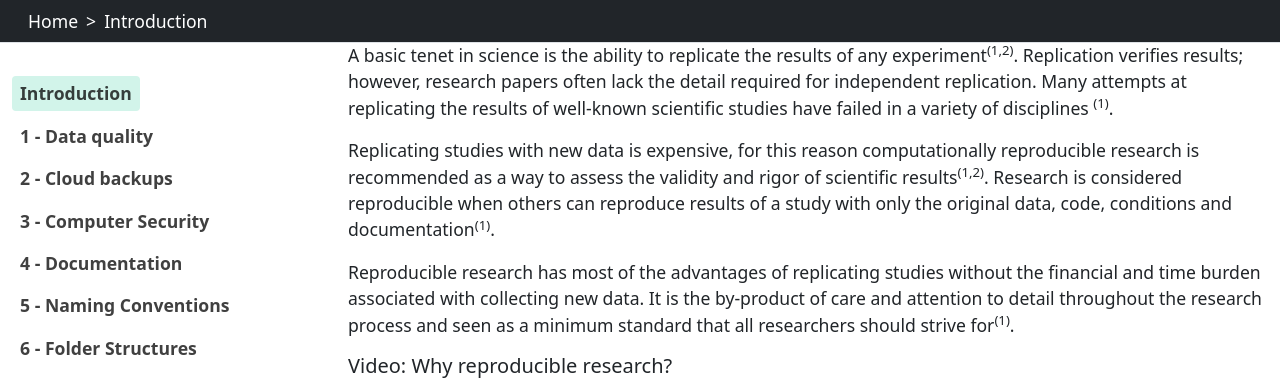
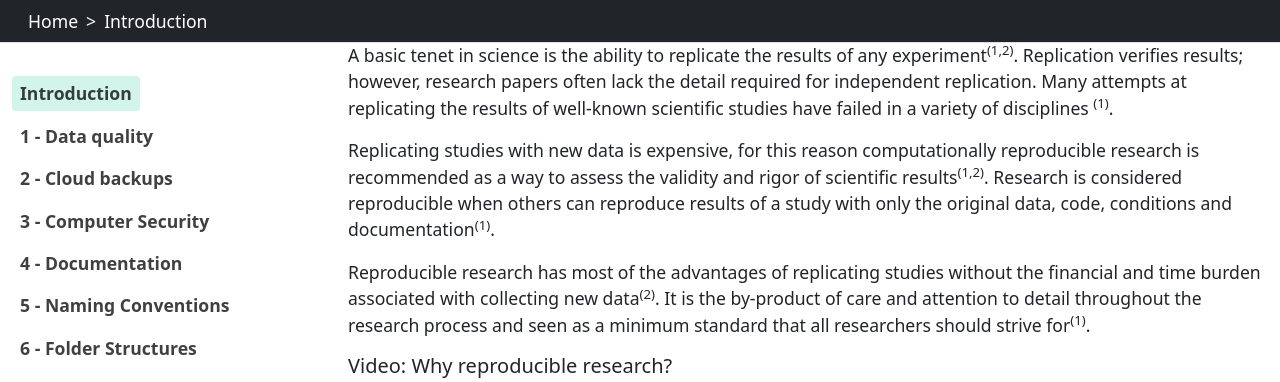
Before and after one commit to guereslib/ten-reproducible-research-things, a Jekyll site: the page built from content/00-intro.md, in a window 1280 px wide and 900 px high, scrolled down 307 px, cut to the strip 0-382 px from the top of the window. Built offline with Jekyll 4.4.1, drawn with Linux system fonts in a browser that asks for light colours.

Commit message:
Update 00-intro.md

```diff
--- a/content/00-intro.md
+++ b/content/00-intro.md
@@ -9,7 +9,7 @@ A basic tenet in science is the ability to replicate the results of any experime
 
 Replicating studies with new data is expensive, for this reason computationally reproducible research is recommended as a way to assess the validity and rigor of scientific results<sup>(1,2)</sup>. Research is considered reproducible when others can reproduce results of a study with only the original data, code, conditions and documentation<sup>(1)</sup>.
 
-Reproducible research has most of the advantages of replicating studies without the financial and time burden associated with collecting new data. It is the by-product of care and attention to detail throughout the research process and seen as a minimum standard that all researchers should strive for<sup>(1)</sup>.
+Reproducible research has most of the advantages of replicating studies without the financial and time burden associated with collecting new data<sup>(2)</sup>. It is the by-product of care and attention to detail throughout the research process and seen as a minimum standard that all researchers should strive for<sup>(1)</sup>.
 
 ##### Video: Why reproducible research?
 <div style="padding:56.25% 0 0 0;position:relative;"><iframe src="https://player.vimeo.com/video/766353650?h=fb39c9c8a8&amp;badge=0&amp;autopause=0&amp;player_id=0&amp;app_id=58479" frameborder="0" allow="autoplay; fullscreen; picture-in-picture" allowfullscreen style="position:absolute;top:0;left:0;width:80%;height:80%;" title="Reproducible Research Tutorial"></iframe></div><script src="https://player.vimeo.com/api/player.js"></script>
```
